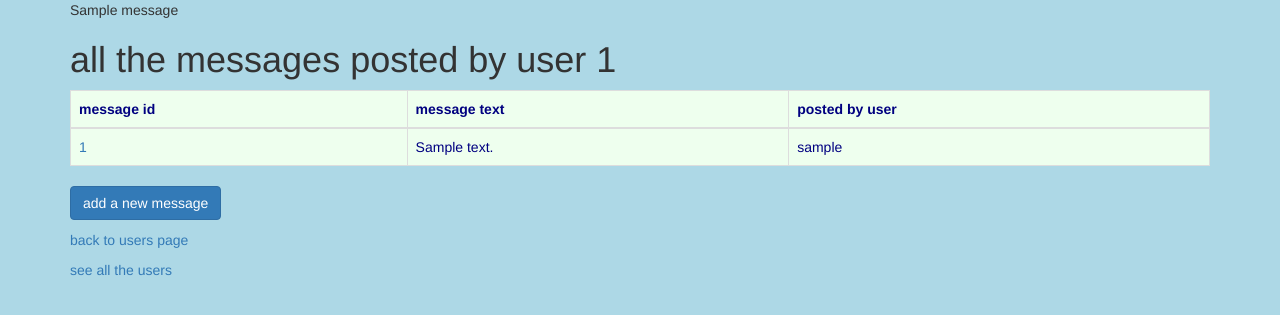
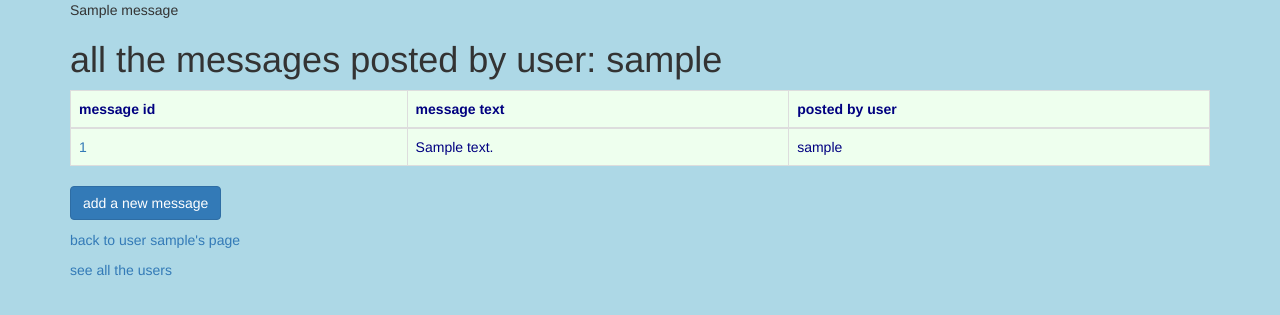
Before and after one commit to v-lai/user_message_crud, a Flask app: page /users/1/messages in a window 1280 px wide. Shown: the top 315 px of the page. Run offline with Flask 2, Linux system fonts and the light colour scheme; tables that the repository leaves empty hold one stand-in row (values such as "Sample post"); one stand-in notice (Sample message) is shown; some libraries are stand-ins or nearby versions.

Commit message:
refactor and update code

```diff
--- a/app.py
+++ b/app.py
@@ -80,13 +80,7 @@ def show(id):
 def edit(id):
     edit_user = User.query.filter_by(id=id).first_or_404()
     form = UserForm(obj=edit_user)
-    form.populate_obj(edit_user)
-    if request.method == 'POST' and form.validate():
-        db.session.add(edit_user)
-        db.session.commit()
-        flash("Edited user!")
-        return redirect(url_for('index'))
-    return render_template('/users/edit.html', id=id, user=edit_user, form=form)
+    return render_template('/users/edit.html', user=edit_user, form=form)
 
 
 
@@ -106,7 +100,7 @@ class Message(db.Model):
 @app.route('/users/<int:id>/messages')
 def m_index(id):
     check_user = User.query.filter_by(id=id).first_or_404()
-    return render_template('/messages/index.html', id=check_user.id, messages=check_user.messages)
+    return render_template('/messages/index.html', user=check_user)
 
 @app.route('/users/<int:id>/messages/new', methods=["GET", "POST"])
 def m_new(id):
@@ -116,8 +110,8 @@ def m_new(id):
         db.session.add(Message(request.form['text'], request.form['user_id']))
         db.session.commit()
         flash("New message posted!")
-        return redirect(url_for('m_index', id=check_user.id, messages=check_user.messages))
-    return render_template('/messages/new.html', id=check_user.id, form=mform)
+        return redirect(url_for('m_index', id=check_user.id))
+    return render_template('/messages/new.html', user=check_user, form=mform)
 
 @app.route('/users/<int:id>/messages/<int:mid>', methods=["GET", "PATCH", "DELETE"])
 def m_show(id, mid):
@@ -137,21 +131,15 @@ def m_show(id, mid):
         flash("Message deleted!")
         return redirect(url_for('m_index', id=check_user.id))
 
-    return render_template('/messages/show.html', id=check_user.id, message=check_message)
+    return render_template('/messages/show.html', user=check_user, message=check_message)
 
-@app.route('/users/<int:id>/messages/<int:mid>/edit', methods=['GET', 'POST'])
+@app.route('/users/<int:id>/messages/<int:mid>/edit') #, methods=['GET', 'POST'])
 def m_edit(id, mid):
     check_user = User.query.filter_by(id=id).first_or_404()
     check_message = Message.query.filter_by(id=mid).first_or_404()
 
     mform = MessageForm(obj=check_message)
-    mform.populate_obj(check_message)
-    if request.method == 'POST' and mform.validate():
-        db.session.add(check_message)
-        db.session.commit()
-        flash("Edited message!")
-        return redirect(url_for('m_index', id=check_user.id))
-    return render_template('/messages/edit.html', id=check_user.id, user=check_user, message=check_message, form=mform)
+    return render_template('/messages/edit.html', user=check_user, message=check_message, form=mform)
 
 if __name__ == '__main__':
     app.run()
--- a/config.py
+++ b/config.py
@@ -3,7 +3,8 @@ import os
 class Config(object):
     DEBUG = False
     TESTING = False
-    SQLALCHEMY_DATABASE_URI = 'postgres://localhost/flask-heroku'
+    SQLALCHEMY_DATABASE_URI = 'postgres://localhost/user-sql-alchemy'
+    # SQLALCHEMY_DATABASE_URI = 'postgres://localhost/flask-heroku'
 
 class ProductionConfig(Config):
     SQLALCHEMY_DATABASE_URI = os.environ.get("DATABASE_URL")
--- a/templates/messages/index.html
+++ b/templates/messages/index.html
@@ -1,10 +1,10 @@
 {% extends './base.html' %}
 {% block title %}
-user app messages of user {{ id }}
+user app messages of user {{ user.id }}
 {% endblock %}
 
 {% block content %}
-<h1>all the messages posted by user {{ id }}</h1>
+<h1>all the messages posted by user: {{ user.username }}</h1>
 <div class="table-responsive">
     <table class="table table-bordered">
         <thead>
@@ -13,21 +13,21 @@ user app messages of user {{ id }}
             <th>posted by user</th>
         </thead>
         <tbody>
-            {% for message in messages %}
+            {% for message in user.messages %}
             <tr>
-                <td><a href="{{url_for('m_show', id=message.user.id, mid=message.id)}}">{{ message.id }}</a></td>
+                <td><a href="{{url_for('m_show', id=user.id, mid=message.id)}}">{{ message.id }}</a></td>
                 <td>{{ message.text }}</td>
-                <td>{{ message.user.username }}</td>
+                <td>{{ user.username }}</td>
             </tr>
             {% endfor %}
         </tbody>
     </table>
 </div>
 <p>
-    <a class="btn btn-primary" href="{{url_for('m_new', id=id)}}">add a new message</a>
+    <a class="btn btn-primary" href="{{url_for('m_new', id=user.id)}}">add a new message</a>
 </p>
 <p>
-    <a href="{{url_for('show', id=id)}}">back to users page</a>
+    <a href="{{url_for('show', id=user.id)}}">back to user {{ user.username }}'s page</a>
 </p>
 <p>
     <a href="{{url_for('index')}}">see all the users</a>
--- a/templates/messages/new.html
+++ b/templates/messages/new.html
@@ -5,7 +5,7 @@ user app add new message
 
 {% block content %}
 <h1>add a new message</h1>
-<form action="{{url_for('m_new', id=id, form=form)}}" method="POST">
+<form action="{{url_for('m_new', id=user.id, form=form)}}" method="POST">
      {{ form.csrf_token }}
      {% for field in form %}
         {% if field.name != 'csrf_token' %}
@@ -25,6 +25,6 @@ user app add new message
 </form>
 <p></p>
 <p>
-    <a href="{{url_for('m_index', id=id)}}">see all the messages</a>
+    <a href="{{url_for('m_index', id=user.id)}}">see all the messages</a>
 </p>
 {% endblock %}
--- a/templates/messages/show.html
+++ b/templates/messages/show.html
@@ -24,9 +24,9 @@ user app message {{message.id}} page
 
 <p></p>
 <p>
-    <a class="btn btn-warning" href="{{url_for('m_edit', id=id, mid=message.id)}}">edit this message</a>
+    <a class="btn btn-warning" href="{{url_for('m_edit', id=user.id, mid=message.id)}}">edit this message</a>
 </p>
 <p>
-    <a href="{{url_for('m_index', id=id)}}">see all the messages of user {{ id }}</a>
+    <a href="{{url_for('m_index', id=user.id)}}">see all the messages of user {{ user.username }}</a>
 </p>
 {% endblock %}
```
Also changed, not shown: templates/messages/edit.html (+6 -6 lines), templates/users/edit.html (+5 -5 lines).
